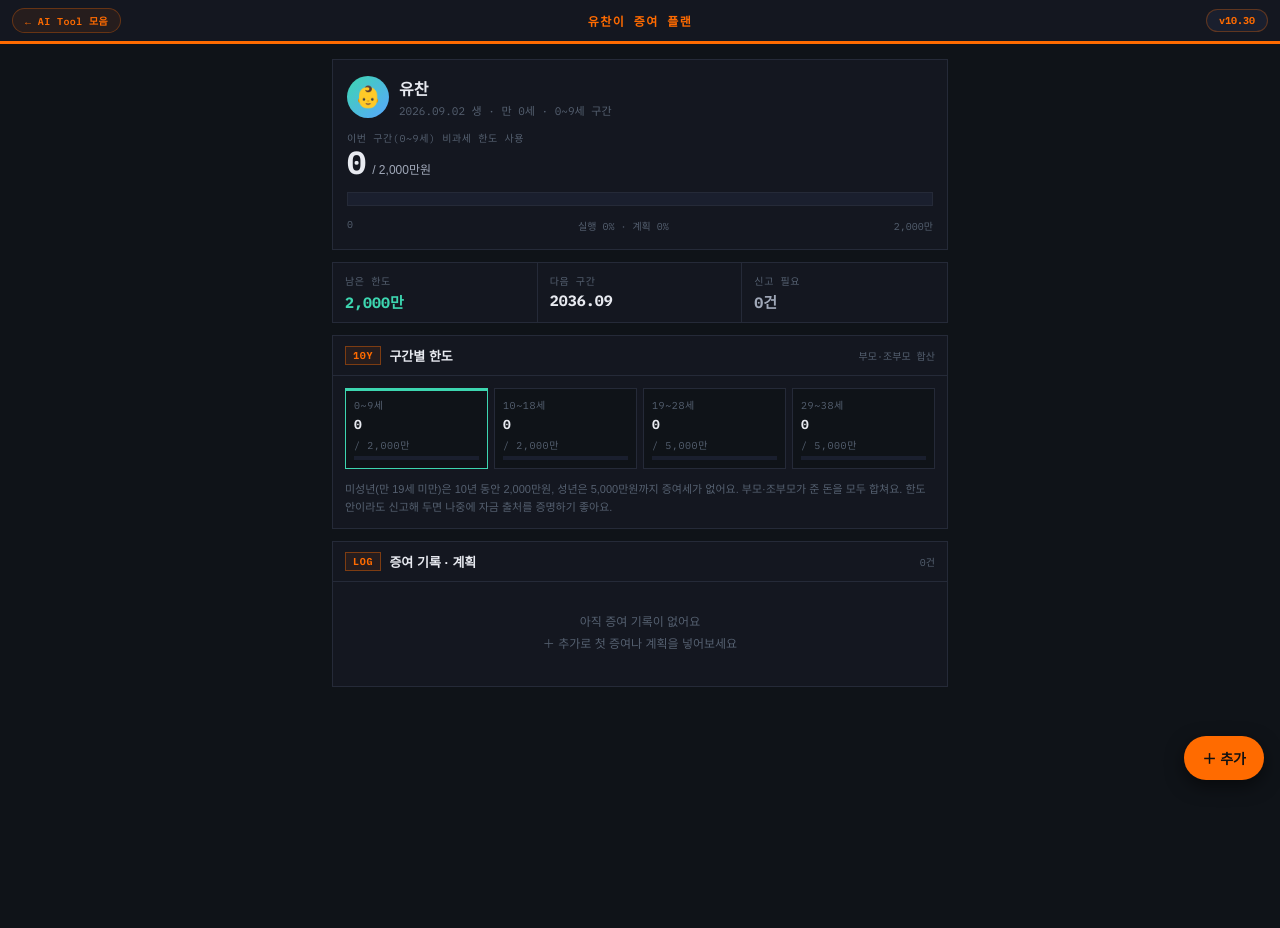
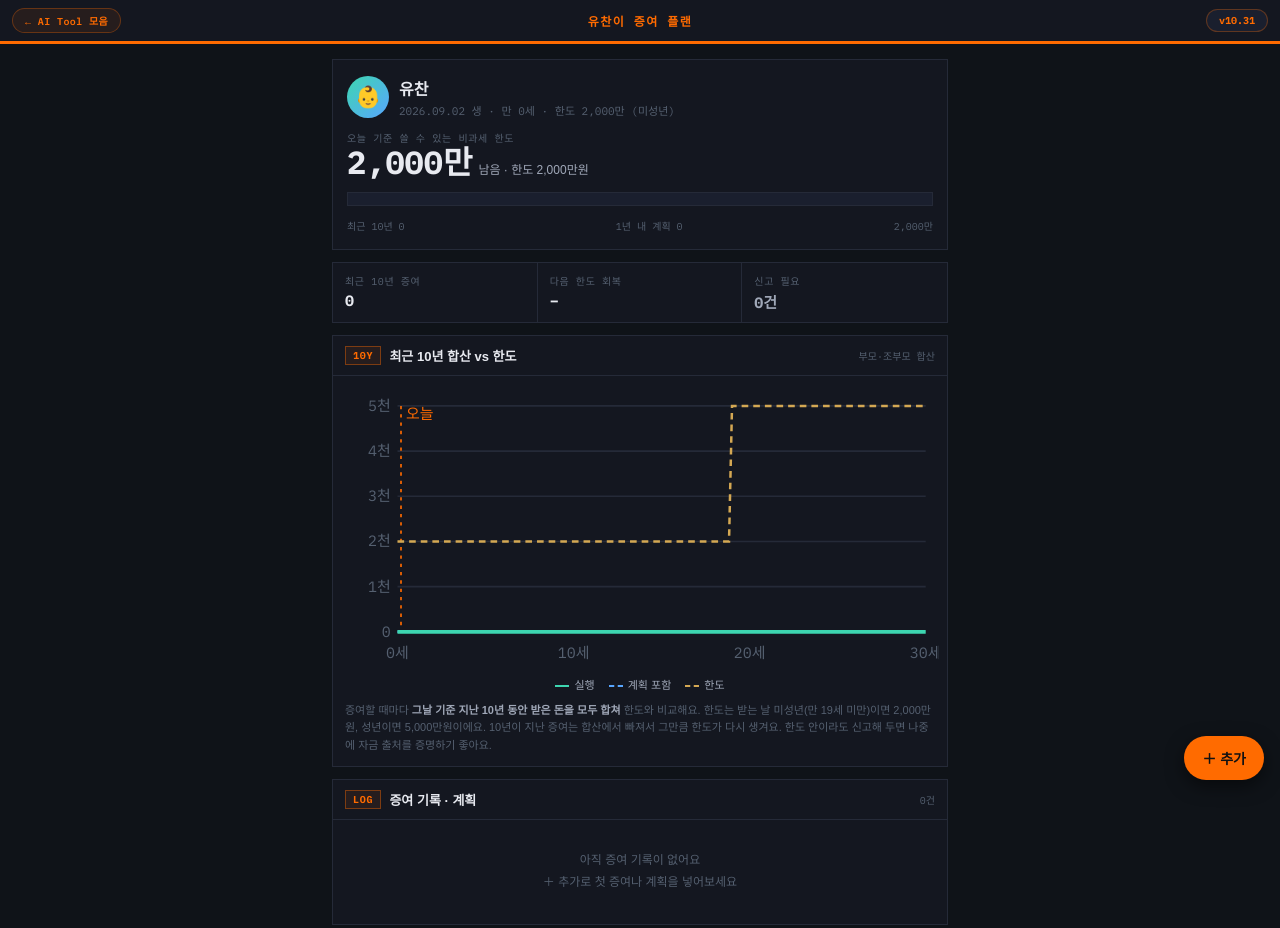
Before and after one commit to suhong0717-bot/apps-suhong, a plain HTML site: page gift-bb.html in a window 1280 px wide. Before the commit the page ends 800 px from the top, so only its background shows below. Drawn offline with Linux system fonts and the light colour scheme; a web font is replaced by a local one.

Commit message:
v10.31: 증여 플랜 한도 계산을 증여일 기준 10년 합산 방식으로 변경
Co-Authored-By: Claude Opus 5.5 <noreply@anthropic.com>
Claude-Session: https://claude.ai/code/session_012a5GdQ7wznBXec4nxgM8DM

```diff
--- a/gift-bb.html
+++ b/gift-bb.html
@@ -53,6 +53,11 @@ body{font-family:'IBM Plex Sans KR',sans-serif;font-size:13px;color:var(--fg);mi
 .stats div:last-child{border-right:0}
 .stats b{font-family:'IBM Plex Mono',monospace;font-size:15px;white-space:nowrap}
 
+.chart{padding:10px 8px 4px}
+.legend{display:flex;gap:14px;justify-content:center;font-size:11px;color:var(--fg2);padding-bottom:10px}
+.legend i{display:inline-block;width:14px;height:0;border-top:2px solid;vertical-align:middle;margin-right:5px}
+.win{font-family:'IBM Plex Mono',monospace;font-size:10px;color:var(--fg3)}
+.pill.over{color:var(--red);border-color:rgba(255,61,61,.5);cursor:default}
 .buckets{display:grid;grid-template-columns:repeat(4,1fr);gap:6px;padding:12px}
 .bk{border:1px solid var(--border);padding:8px;display:flex;flex-direction:column;gap:4px;background:var(--bg);min-width:0}
 .bk.cur{border-color:var(--mint);box-shadow:inset 0 2px 0 var(--mint)}
@@ -119,7 +124,7 @@ body{font-family:'IBM Plex Sans KR',sans-serif;font-size:13px;color:var(--fg);mi
 <div class="wrap">
   <div class="card hero">
     <div class="kid"><div class="av">👶</div><div><b>유찬</b><small id="kidSub"></small></div></div>
-    <div><div class="lbl" id="heroLbl">이번 구간 비과세 한도 사용</div>
+    <div><div class="lbl" id="heroLbl">오늘 기준 쓸 수 있는 비과세 한도</div>
       <div class="big" id="heroBig"></div></div>
     <div class="gauge" id="gauge"></div>
     <div class="gl" id="gaugeLbl"></div>
@@ -127,15 +132,16 @@ body{font-family:'IBM Plex Sans KR',sans-serif;font-size:13px;color:var(--fg);mi
   </div>
 
   <div class="card"><div class="stats">
-    <div><span class="lbl">남은 한도</span><b id="stLeft" style="color:var(--mint)"></b></div>
-    <div><span class="lbl">다음 구간</span><b id="stNext"></b></div>
+    <div><span class="lbl">최근 10년 증여</span><b id="stLeft"></b></div>
+    <div><span class="lbl">다음 한도 회복</span><b id="stNext"></b></div>
     <div><span class="lbl">신고 필요</span><b id="stNeed"></b></div>
   </div></div>
 
   <div class="card">
-    <div class="hd"><span class="tag">10Y</span><b>구간별 한도</b><span class="r">부모·조부모 합산</span></div>
-    <div class="buckets" id="buckets"></div>
-    <div class="note">미성년(만 19세 미만)은 10년 동안 2,000만원, 성년은 5,000만원까지 증여세가 없어요. 부모·조부모가 준 돈을 모두 합쳐요. 한도 안이라도 신고해 두면 나중에 자금 출처를 증명하기 좋아요.</div>
+    <div class="hd"><span class="tag">10Y</span><b>최근 10년 합산 vs 한도</b><span class="r">부모·조부모 합산</span></div>
+    <div class="chart"><svg id="chart" viewBox="0 0 360 170" width="100%"></svg></div>
+    <div class="legend"><span><i style="border-color:var(--mint)"></i>실행</span><span><i style="border-color:var(--blue);border-top-style:dashed"></i>계획 포함</span><span><i style="border-color:var(--amber);border-top-style:dashed"></i>한도</span></div>
+    <div class="note">증여할 때마다 <b style="color:var(--fg2)">그날 기준 지난 10년 동안 받은 돈을 모두 합쳐</b> 한도와 비교해요. 한도는 받는 날 미성년(만 19세 미만)이면 2,000만원, 성년이면 5,000만원이에요. 10년이 지난 증여는 합산에서 빠져서 그만큼 한도가 다시 생겨요. 한도 안이라도 신고해 두면 나중에 자금 출처를 증명하기 좋아요.</div>
   </div>
 
   <div class="card">
@@ -157,6 +163,7 @@ body{font-family:'IBM Plex Sans KR',sans-serif;font-size:13px;color:var(--fg);mi
       <div class="fld"><label>날짜</label><input type="date" id="fDate"></div>
       <div class="fld"><label>금액 (만원)</label><input type="tel" inputmode="numeric" id="fAmt" placeholder="예: 500"></div>
     </div>
+    <span class="hint" id="fLimHint"></span>
     <div class="fld"><label>준 사람</label><div class="opts" id="fGiver"></div></div>
     <div class="fld"><label>형태</label><div class="opts" id="fKind"></div></div>
     <div class="fld"><label>메모 (선택)</label><input type="text" id="fMemo" placeholder="예: 돌 기념, TIGER S&amp;P500 10주"></div>
@@ -200,18 +207,15 @@ function man(n) { // 원 → "1,234만" / "1억 2,000만"
 }
 function dot(iso) { return iso.replace(/-/g, '.'); }
 
-/* 구간: 0~9세 2천, 10~18세 2천(미성년), 19~28세 5천, 29~38세 5천 */
-var BUCKETS = [
-  { from: 0, to: 10, lim: 2000 * MAN, name: '0~9세' },
-  { from: 10, to: 19, lim: 2000 * MAN, name: '10~18세' },
-  { from: 19, to: 29, lim: 5000 * MAN, name: '19~28세' },
-  { from: 29, to: 39, lim: 5000 * MAN, name: '29~38세' }
-];
-BUCKETS.forEach(function (b) { b.start = addYears(BIRTH, b.from); b.end = addYears(BIRTH, b.to); });
-function bucketOf(iso) { for (var i = 0; i < BUCKETS.length; i++) if (iso >= BUCKETS[i].start && iso < BUCKETS[i].end) return i; return -1; }
-function sums(i) {
-  var b = BUCKETS[i], s = { done: 0, plan: 0 };
-  data.forEach(function (r) { if (r.date >= b.start && r.date < b.end) s[r.st] += r.amt; });
+/* 10년 합산 규칙: 증여일 기준 지난 10년(그날 포함) 받은 금액 합계 ≤ 그날 한도 */
+function limitAt(iso) { return ageAt(iso) >= 19 ? 5000 * MAN : 2000 * MAN; }
+function winSum(iso, withPlan, skipId) {
+  var from = addYears(iso, -10), s = 0;
+  data.forEach(function (r) {
+    if (r.id === skipId) return;
+    if (!withPlan && r.st !== 'done') return;
+    if (r.date > from && r.date <= iso) s += r.amt;
+  });
   return s;
 }
 /* 신고 기한: 증여한 달의 말일부터 3개월 */
@@ -225,36 +229,40 @@ function dday(iso) { return Math.round((new Date(iso + 'T00:00:00') - new Date(t
 
 function render() {
   var t = today(), age = Math.max(0, ageAt(t));
-  var ci = bucketOf(t); if (ci < 0) ci = 0;
-  var cb = BUCKETS[ci], cs = sums(ci);
-  document.getElementById('kidSub').textContent = dot(BIRTH) + ' 생 · 만 ' + age + '세 · ' + cb.name + ' 구간';
+  var lim = limitAt(t), used = winSum(t, false);
+  var left = Math.max(0, lim - used);
+  document.getElementById('kidSub').textContent = dot(BIRTH) + ' 생 · 만 ' + age + '세 · 한도 ' + man(lim) + (age < 19 ? ' (미성년)' : ' (성년)');
+  document.getElementById('heroBig').innerHTML = '<b>' + man(left) + '</b><span>남음 · 한도 ' + man(lim) + '원</span>';
 
-  var used = cs.done, tot = cs.done + cs.plan;
-  document.getElementById('heroLbl').textContent = '이번 구간(' + cb.name + ') 비과세 한도 사용';
-  document.getElementById('heroBig').innerHTML = '<b>' + man(used) + '</b><span>/ ' + man(cb.lim) + '원</span>';
-  var pd = Math.min(used / cb.lim, 1) * 100, pp = Math.min(tot / cb.lim, 1) * 100 - pd;
-  var over = tot > cb.lim;
+  // 앞으로 1년 안의 계획까지 합친 사용량 (게이지 빗금)
+  var horizon = addYears(t, 1), planNear = 0;
+  data.forEach(function (r) { if (r.st === 'plan' && r.date > t && r.date <= horizon) planNear += r.amt; });
+  var pd = Math.min(used / lim, 1) * 100, pp = Math.max(0, Math.min((used + planNear) / lim, 1) * 100 - pd);
   document.getElementById('gauge').innerHTML =
-    '<i style="left:0;width:' + pd + '%;background:' + (used > cb.lim ? 'var(--red)' : 'var(--mint)') + '"></i>' +
-    '<i style="left:' + pd + '%;width:' + pp + '%;background:repeating-linear-gradient(45deg,' + (over ? 'rgba(255,61,61,.45)' : 'rgba(61,214,176,.4)') + ' 0 4px,transparent 4px 8px)"></i>';
-  document.getElementById('gaugeLbl').innerHTML = '<span>0</span><span>실행 ' + Math.round(used / cb.lim * 100) + '% · 계획 ' + Math.round(cs.plan / cb.lim * 100) + '%</span><span>' + man(cb.lim) + '</span>';
+    '<i style="left:0;width:' + pd + '%;background:' + (used > lim ? 'var(--red)' : 'var(--mint)') + '"></i>' +
+    '<i style="left:' + pd + '%;width:' + pp + '%;background:repeating-linear-gradient(45deg,rgba(88,166,255,.45) 0 4px,transparent 4px 8px)"></i>';
+  document.getElementById('gaugeLbl').innerHTML = '<span>최근 10년 ' + man(used) + '</span><span>1년 내 계획 ' + man(planNear) + '</span><span>' + man(lim) + '</span>';
+
+  // 계획 포함해서 한도를 넘는 날짜 찾기
+  var overs = data.filter(function (r) { return winSum(r.date, true) > limitAt(r.date); });
   var om = document.getElementById('overMsg');
-  om.hidden = !over;
-  if (over) om.textContent = '계획까지 합치면 한도를 ' + man(tot - cb.lim) + '원 넘어요. 넘는 금액은 증여세 대상이에요.';
+  om.hidden = !overs.length;
+  if (overs.length) {
+    var f0 = overs.sort(function (a, b) { return a.date.localeCompare(b.date); })[0];
+    om.textContent = dot(f0.date) + ' 증여에서 10년 합산이 한도를 ' + man(winSum(f0.date, true) - limitAt(f0.date)) + '원 넘어요. 넘는 금액은 증여세 대상이에요.';
+  }
 
-  var left = Math.max(0, cb.lim - used);
-  document.getElementById('stLeft').textContent = man(left);
-  var nb = BUCKETS[ci + 1];
-  document.getElementById('stNext').textContent = nb ? nb.start.slice(0, 7).replace('-', '.') : '–';
+  document.getElementById('stLeft').textContent = man(used);
+  // 다음 회복: 지금 합산에 들어가 있는 실행 건 중 가장 먼저 10년이 지나는 것
+  var inWin = data.filter(function (r) { return r.st === 'done' && r.date > addYears(t, -10) && r.date <= t; })
+    .sort(function (a, b) { return a.date.localeCompare(b.date); });
+  document.getElementById('stNext').innerHTML = inWin.length
+    ? addYears(inWin[0].date, 10).slice(0, 7).replace('-', '.') + '<span style="font-size:10px;color:var(--mint)"> +' + man(inWin[0].amt) + '</span>' : '–';
   var need = data.filter(function (r) { return r.st === 'done' && r.rep === 'need'; }).length;
   var ne = document.getElementById('stNeed');
   ne.textContent = need + '건'; ne.style.color = need ? 'var(--accent)' : 'var(--fg2)';
 
-  document.getElementById('buckets').innerHTML = BUCKETS.map(function (b, i) {
-    var s = sums(i);
-    return '<div class="bk' + (i === ci ? ' cur' : '') + '"><span class="lbl">' + b.name + '</span><b>' + man(s.done) + '</b><span class="lbl">/ ' + man(b.lim) + '</span>' +
-      '<div class="mini"><i style="width:' + Math.min(s.done / b.lim, 1) * 100 + '%;background:var(--mint)"></i><i style="width:' + Math.min(s.plan / b.lim, 1) * 100 + '%;background:rgba(61,214,176,.35)"></i></div></div>';
-  }).join('');
+  drawChart();
 
   var rows = data.slice().sort(function (a, b) { return b.date.localeCompare(a.date); });
   document.getElementById('logCnt').textContent = rows.length + '건';
@@ -270,12 +278,48 @@ function render() {
       pills = '<button class="pill ' + (r.rep === 'done' ? 'ok' : 'need') + '" data-rep="' + r.id + '">' + (r.rep === 'done' ? '신고 완료' : '신고 필요') + '</button>';
       if (r.rep !== 'done') { var d = dday(deadline(r.date)); pills += '<span class="dd">' + (d >= 0 ? '마감 D-' + d : '마감 ' + (-d) + '일 지남') + '</span>'; }
     }
-    pills = '<span class="pill kind">' + esc(r.kind) + '</span>' + pills;
+    var ws = winSum(r.date, true), wl = limitAt(r.date);
+    if (ws > wl) pills += '<span class="pill over">한도 초과 ' + man(ws - wl) + '</span>';
+    pills = '<span class="pill kind">' + esc(r.kind) + '</span>' + pills + '<span class="win">10년 합산 ' + man(ws) + '/' + man(wl) + '</span>';
     return '<div class="row' + (r.st === 'plan' ? ' plan' : '') + '" data-id="' + r.id + '">' +
       '<span class="d">' + dot(r.date) + '<small>만 ' + Math.max(0, ageAt(r.date)) + '세</small></span>' +
       '<div class="m"><span class="t">' + esc(r.giver) + (r.memo ? ' · ' + esc(r.memo) : '') + '</span><span class="pills">' + pills + '</span></div>' +
       '<span class="a">' + man(r.amt) + '</span></div>';
   }).join('');
+}
+
+function drawChart() {
+  var W = 360, H = 170, L = 34, R = 8, T = 12, B = 22;
+  var lastAge = 30;
+  data.forEach(function (r) { lastAge = Math.max(lastAge, ageAt(r.date) + 11); });
+  lastAge = Math.min(lastAge, 60);
+  var pts = [], ymax = 5000 * MAN;
+  for (var m = 0; m <= lastAge * 12; m += 2) {
+    var y = Number(BIRTH.slice(0, 4)) + Math.floor((Number(BIRTH.slice(5, 7)) - 1 + m) / 12);
+    var mo = (Number(BIRTH.slice(5, 7)) - 1 + m) % 12 + 1;
+    var iso = y + '-' + String(mo).padStart(2, '0') + '-' + BIRTH.slice(8);
+    var d = winSum(iso, false), p = winSum(iso, true);
+    pts.push({ a: m / 12, d: d, p: p, l: limitAt(iso) });
+    ymax = Math.max(ymax, p);
+  }
+  ymax = Math.ceil(ymax / (1000 * MAN)) * 1000 * MAN;
+  function X(a) { return L + a / lastAge * (W - L - R); }
+  function Y(v) { return T + (1 - v / ymax) * (H - T - B); }
+  var g = '';
+  for (var v = 0; v <= ymax; v += (ymax > 6000 * MAN ? 2000 : 1000) * MAN) {
+    g += '<line x1="' + L + '" x2="' + (W - R) + '" y1="' + Y(v) + '" y2="' + Y(v) + '" stroke="#252a38"/>' +
+      '<text x="' + (L - 4) + '" y="' + (Y(v) + 3) + '" text-anchor="end">' + (v / MAN >= 1000 ? (v / MAN / 1000) + '천' : 0) + '</text>';
+  }
+  for (var a = 0; a <= lastAge; a += 10) g += '<text x="' + X(a) + '" y="' + (H - 6) + '" text-anchor="middle">' + a + '세</text>';
+  var ta = Math.max(0, (new Date(today()) - new Date(BIRTH)) / (365.25 * 864e5));
+  g += '<line x1="' + X(ta) + '" x2="' + X(ta) + '" y1="' + T + '" y2="' + (H - B) + '" stroke="#ff6b00" stroke-dasharray="2 3"/>' +
+    '<text x="' + (X(ta) + 3) + '" y="' + (T + 8) + '" fill="#ff6b00">오늘</text>';
+  function line(key, color, dash, w) {
+    return '<polyline fill="none" stroke="' + color + '" stroke-width="' + w + '"' + (dash ? ' stroke-dasharray="' + dash + '"' : '') +
+      ' points="' + pts.map(function (q) { return X(q.a).toFixed(1) + ',' + Y(q[key]).toFixed(1); }).join(' ') + '"/>';
+  }
+  document.getElementById('chart').innerHTML = '<g font-family="IBM Plex Mono,monospace" font-size="9" fill="#556070">' + g + '</g>' +
+    line('l', '#d4a853', '4 3', 1.5) + line('p', '#58a6ff', '3 3', 1.5) + line('d', '#3dd6b0', '', 2.2);
 }
 
 document.getElementById('list').addEventListener('click', function (e) {
@@ -315,6 +359,11 @@ function paint() {
   document.getElementById('fRepWrap').hidden = f.st !== 'done';
   var d = document.getElementById('fDate').value;
   document.getElementById('fRepHint').textContent = d ? '신고 기한: ' + dot(deadline(d)) + ' (증여한 달 말일부터 3개월)' : '';
+  var lh = document.getElementById('fLimHint');
+  if (d) {
+    var ws = winSum(d, true, editId), wl = limitAt(d);
+    lh.innerHTML = '이 날짜 기준 10년 합산 ' + man(ws) + ' / 한도 ' + man(wl) + ' → <b style="color:' + (ws >= wl ? 'var(--red)' : 'var(--mint)') + '">' + man(Math.max(0, wl - ws)) + '원까지 가능</b>';
+  } else lh.textContent = '';
 }
 function openSheet(id) {
   editId = id || null; delArmed = false;
--- a/version.js
+++ b/version.js
@@ -2,7 +2,7 @@
    - VERSION: 모든 페이지 우상단 버튼에 표시되는 숫자 (변경이 생길 때마다 올림)
    - LOG: 페이지별 업데이트 내역 (실제로 바뀐 페이지에만 줄 추가, 최신이 맨 위) */
 (function () {
-  var VERSION = 'v10.30';
+  var VERSION = 'v10.31';
 
   var LOG = {
     index: [
@@ -47,6 +47,7 @@
       ['v08.07', '초기 출시']
     ],
     gift: [
+      ['v10.31', '한도 계산을 증여일 기준 10년 합산 방식으로 변경'],
       ['v10.30', '초기 출시']
     ],
     medical: [
```
